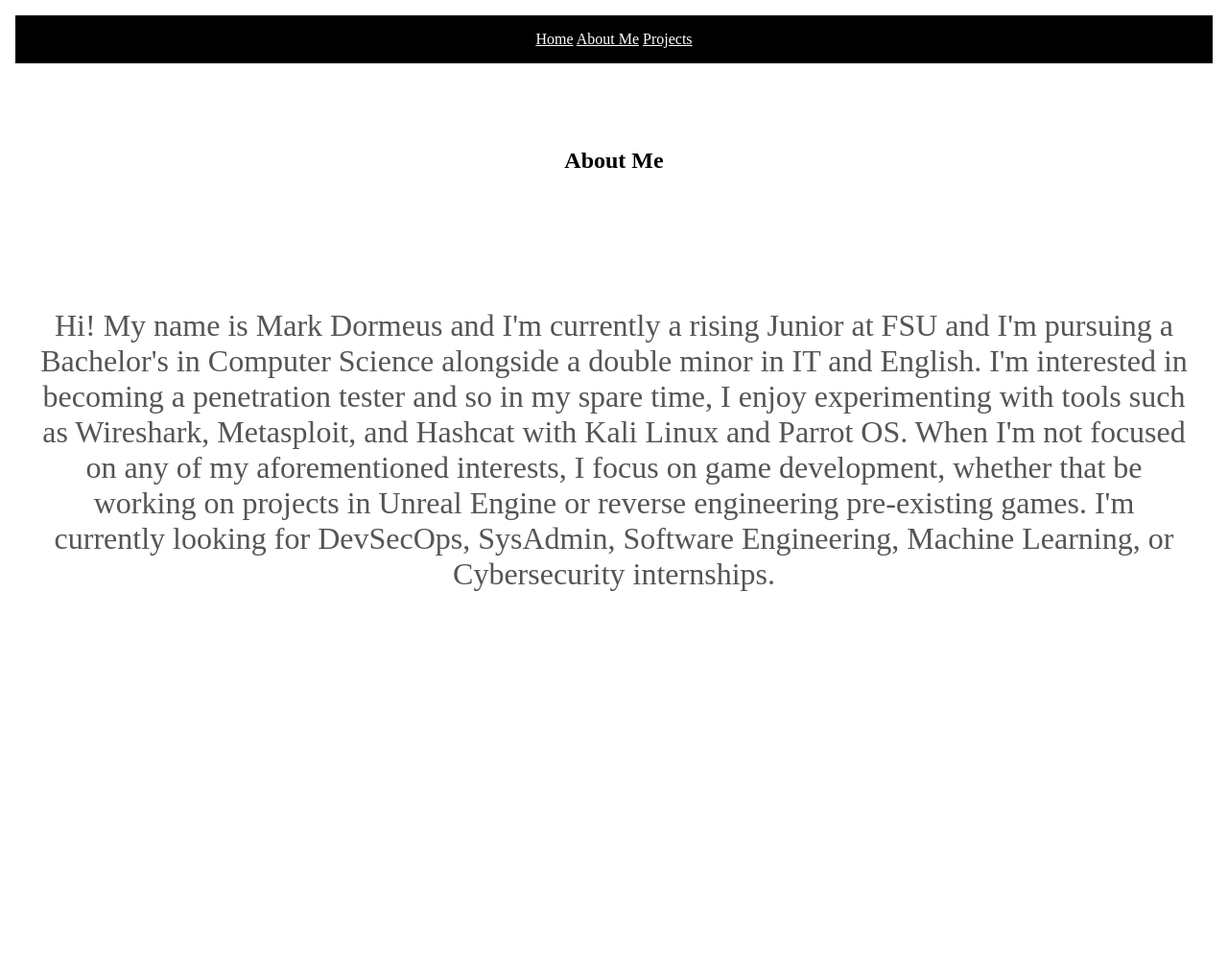
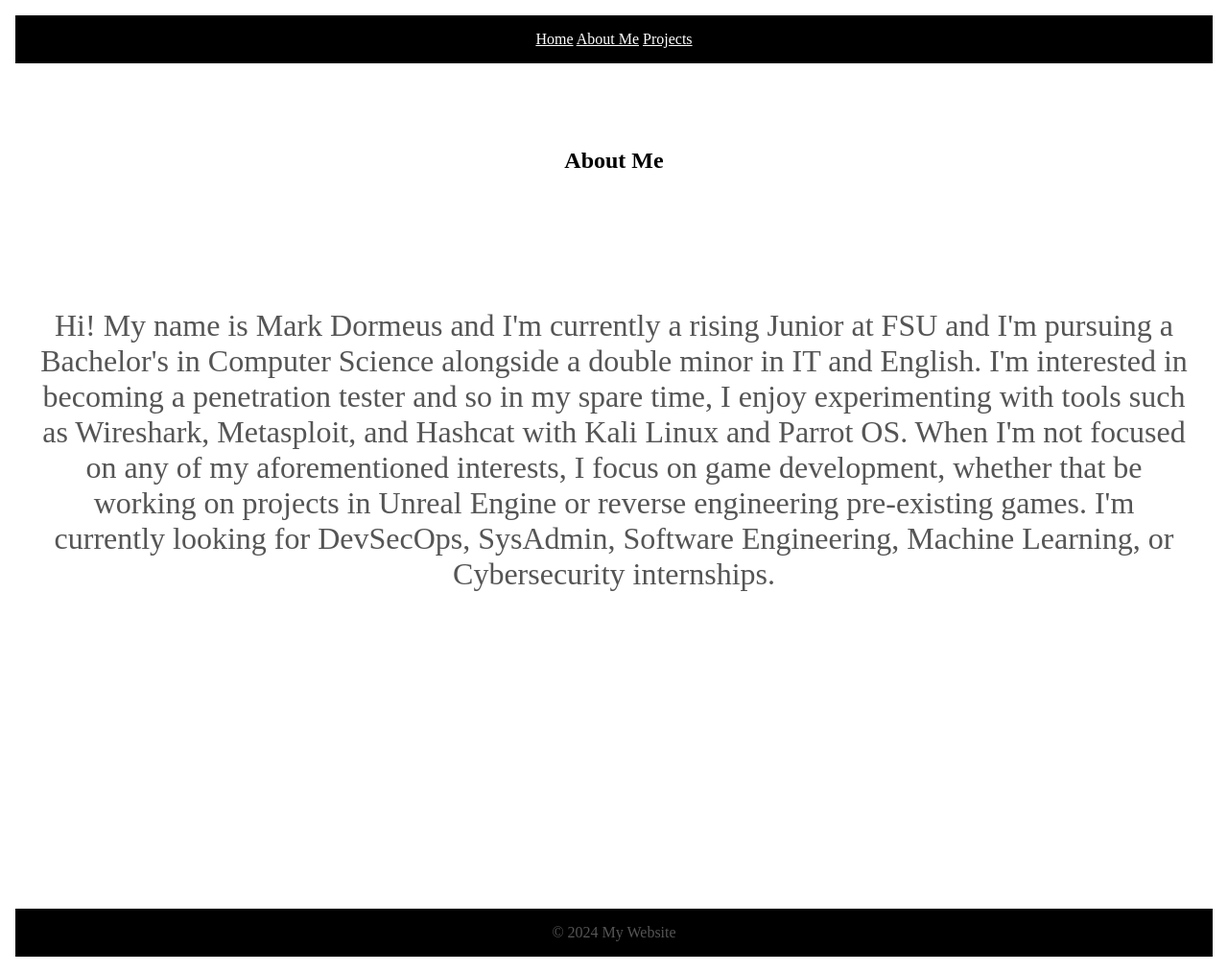
Before and after one commit to markdormeus/html-css-portfolio, a plain HTML site: page about.html in a window 1280 px wide. Shown: the whole page at 96% size. Before the commit the page ends 963 px from the top, so only its background shows below. Drawn offline with Linux system fonts and the light colour scheme.

Commit message:
Separate Pages

```diff
--- a/about.html
+++ b/about.html
@@ -31,3 +31,9 @@
             </p>
         </section>
     </main>
+    <footer>
+        <p>&copy; 2024 My Website</p>
+    </footer>
+
+</body>
+</html>
```
Also changed, not shown: projects.html (+6 -1 lines).
